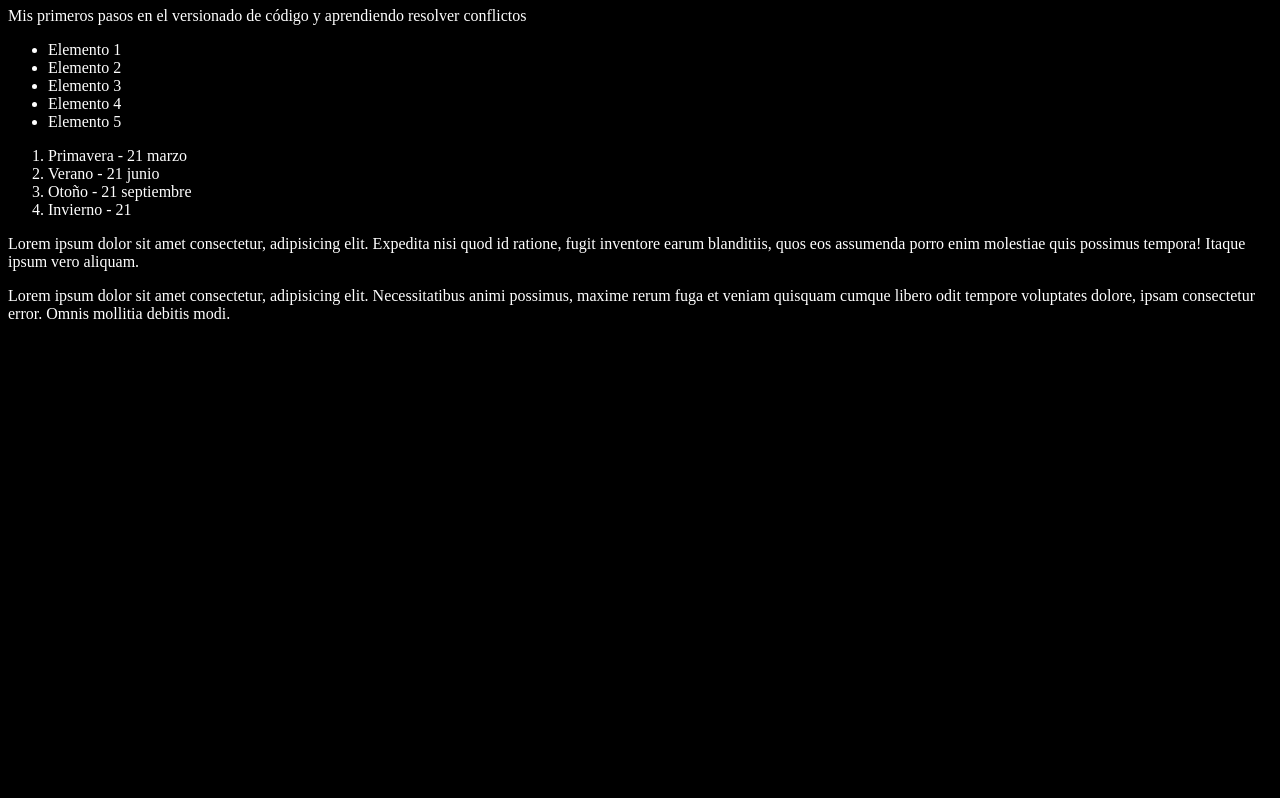
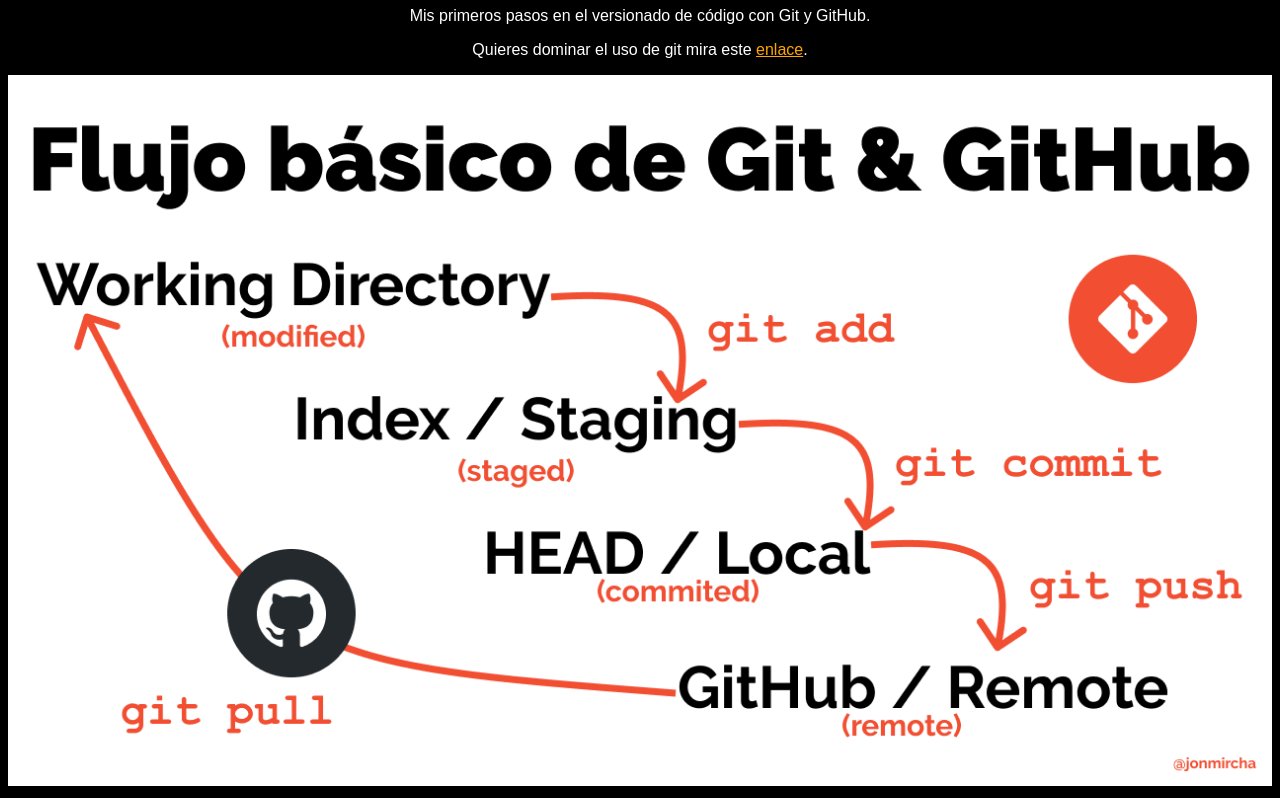
Before and after one commit to icalexm/yutube-git, a plain HTML site: page index.html in a window 1280 px wide. Shown: the part 73-871 px from the top of the page. Before the commit the page ends 800 px from the top, so only its background shows below. Drawn offline with Linux system fonts and the light colour scheme.

Commit message:
Agregando imagen de flujo Git y pniendo chulo el index.html

```diff
--- a/index.html
+++ b/index.html
@@ -8,34 +8,12 @@
   </head>
   <body>
     <h1>Aprendiendo Git</h1>
+    <p>Mis primeros pasos en el versionado de código con Git y GitHub.</p>
     <p>
-      Mis primeros pasos en el versionado de código y aprendiendo resolver
-      conflictos
+      Quieres dominar el uso de git mira este
+      <a href="https://jonmircha.com/git" target="_blank">enlace</a>.
     </p>
-    <ul>
-      <li>Elemento 1</li>
-      <li>Elemento 2</li>
-      <li>Elemento 3</li>
-      <li>Elemento 4</li>
-      <li>Elemento 5</li>
-    </ul>
-    <ol>
-      <li>Primavera - 21 marzo</li>
-      <li>Verano - 21 junio</li>
-      <li>Otoño - 21 septiembre</li>
-      <li>Invierno - 21</li>
-    </ol>
-    <p>
-      Lorem ipsum dolor sit amet consectetur, adipisicing elit. Expedita nisi
-      quod id ratione, fugit inventore earum blanditiis, quos eos assumenda
-      porro enim molestiae quis possimus tempora! Itaque ipsum vero aliquam.
-    </p>
-    <p>
-      Lorem ipsum dolor sit amet consectetur, adipisicing elit. Necessitatibus
-      animi possimus, maxime rerum fuga et veniam quisquam cumque libero odit
-      tempore voluptates dolore, ipsam consectetur error. Omnis mollitia debitis
-      modi.
-    </p>
+    <img src="git-flow.png" alt="Flujo básico de Git" />
     <script src="index.js"></script>
   </body>
 </html>
--- a/style.css
+++ b/style.css
@@ -1,4 +1,17 @@
 html {
   background-color: #000;
   color: #fff;
+  font-family: sans-serif;
+  text-align: center;
 }
+
+a {
+  color: orange;
+}
+a:hover {
+  color: orangered;
+}
+
+img {
+  max-width: 100%;
+}
```
Also changed, not shown: git-flow.png (added), 1 other file.
